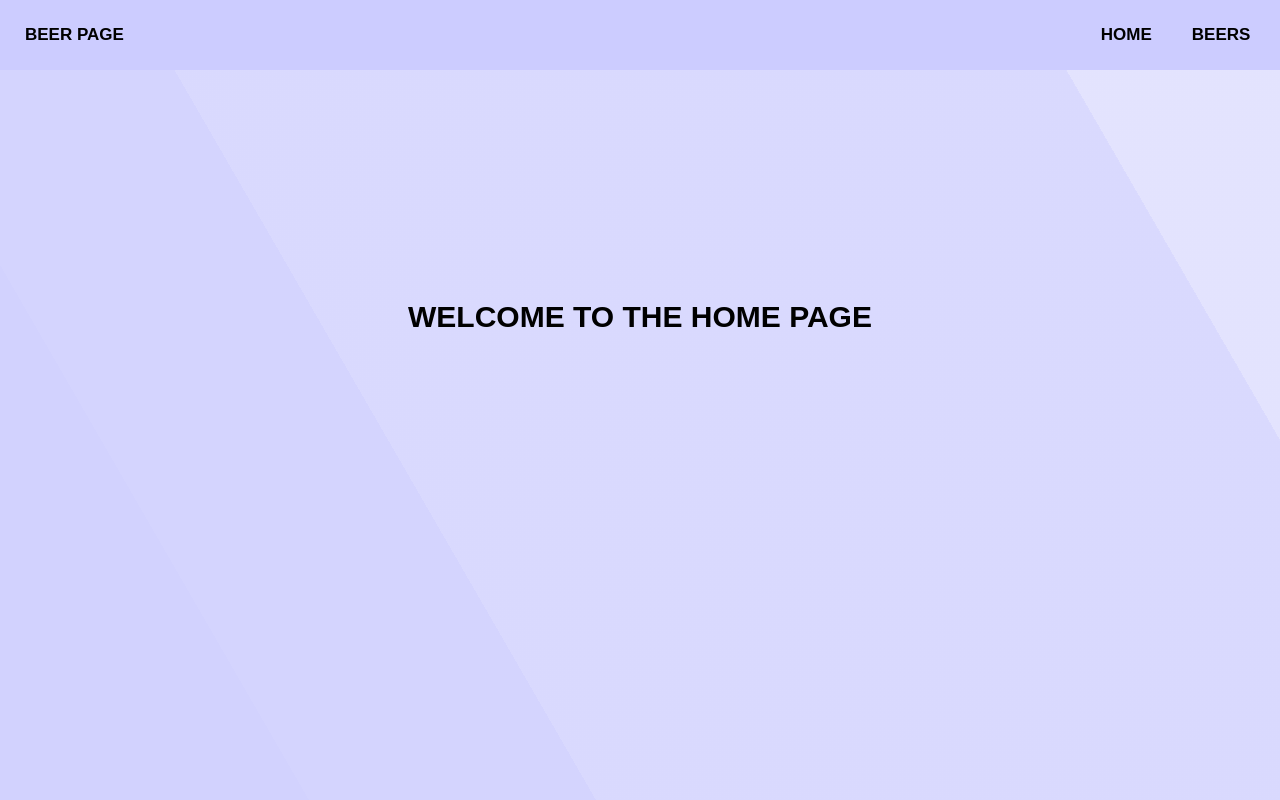
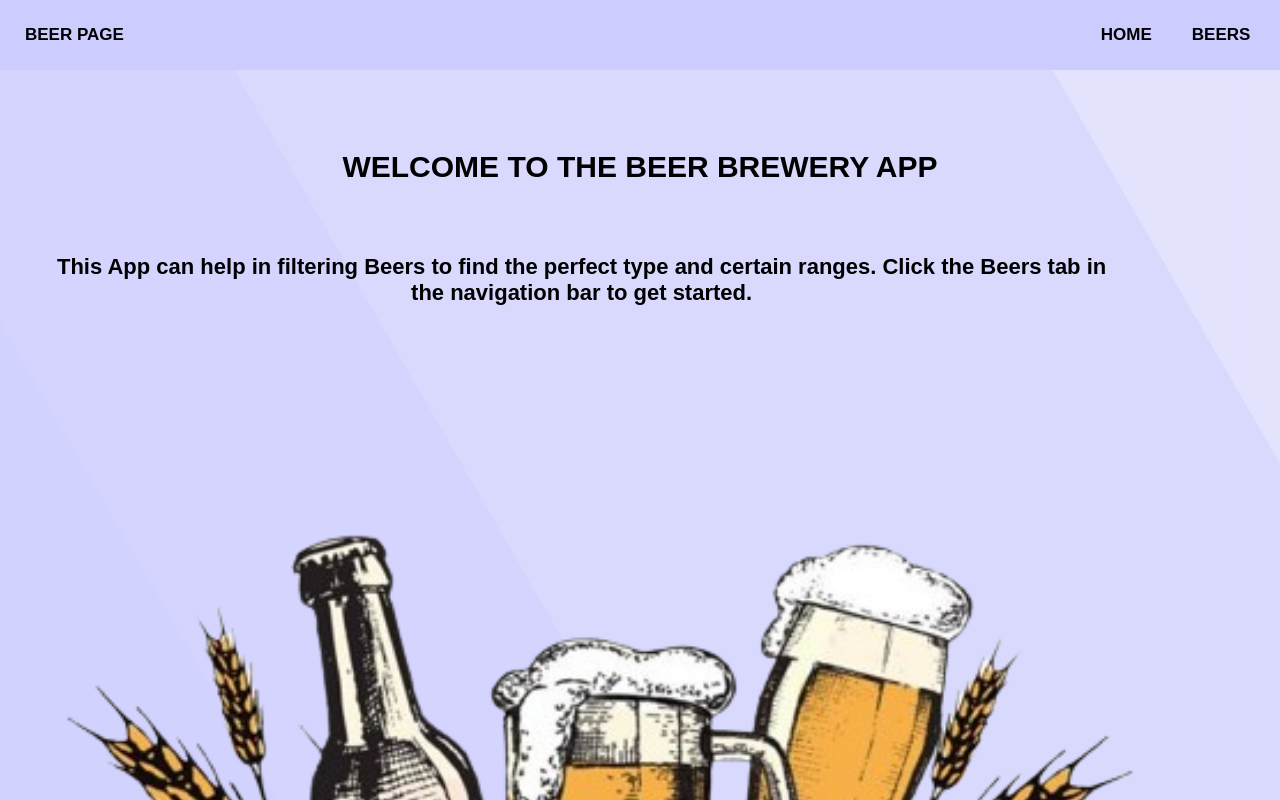
Before and after one commit to Nabeel626/punk-api-project, a React (Vite) app: page / in a window 1280 px wide. Shown: the top 800 px of the page. Built offline with nearby package versions, Linux system fonts and the light colour scheme; no server answers.

Commit message:
Added more to home page and created a animated background along with a new colour scheme.

```diff
--- a/src/components/MainContent/BeerCards/BeerCards.scss
+++ b/src/components/MainContent/BeerCards/BeerCards.scss
@@ -4,22 +4,40 @@
     top: 1em;
     background: transparent;
     z-index: 1;
-    padding-bottom: 17px;
 
     .beerCard__container {
         border: 2px solid black;
         display: grid;
+        grid-template-areas:
+        "image header header"
+        "image desc desc";
+        grid-template-columns: 90px 200px;
         box-shadow: #ccccff 8px 10px;
         background:transparent;
         border-radius: 10px;
-        height: auto;
         gap: 20px;
         margin: 50px;
         padding: 30px;
+        padding-bottom: 1px;
 
         .beerCard__image {
-            width: 40%;
+            width: 90%;
             height: 20vh;
+            grid-area: image;
+        }
+
+        .beerCard__name {
+            font-size: 26px;
+            grid-area: header;
+        }
+
+        .beerCard__desc {
+            font-size: 16px;
+            grid-area: desc;
+        }
+
+        .beerCard__splitter {
+            grid-area: splitter;
         }
 
         .beerCard__name, .beerCard__role, p {
--- a/src/components/MainContent/BeerCards/BeerCards.tsx
+++ b/src/components/MainContent/BeerCards/BeerCards.tsx
@@ -4,19 +4,19 @@ import { Beer } from "../../../Data/types";
 type BeerData = {
     image: string;
     name: string;
-    tagline: string;
     beers: Beer[];
     desciption: string;
 };
 
-const BeerCards = ({ image, name, tagline, beers, desciption } : BeerData) => {
+const BeerCards = ({ image, name, beers, desciption } : BeerData) => {
+
+    beers = [];
 
     return (
         <div className="beerCard__container">
             <img className="beerCard__image" src={image} alt="Beer Bottle"/>
 
             <h2 className="beerCard__name">{name}</h2>
-            <h4 className="beerCard__tagline">{tagline}</h4>
             <hr className="beerCard__splitter"/>
 
             <p className="beerCard__desc">{desciption} </p>
--- a/src/components/MainContent/BeerCards/BeerCardsContainer.tsx
+++ b/src/components/MainContent/BeerCards/BeerCardsContainer.tsx
@@ -29,7 +29,7 @@ const BeerCardsContainer = ({ beers } : BeerData) => {
 
             {filteredSearch.map((beer) => {
                 return <BeerCards key={beer.id} image={beer.image_url}
-                name={beer.name} tagline={beer.tagline} beers={beers}
+                name={beer.name} beers={beers}
                 desciption={beer.description} /> //This will map out the beer card so that it can return it
             })}
 
--- a/src/components/MainContent/Home/Home.scss
+++ b/src/components/MainContent/Home/Home.scss
@@ -1,6 +1,22 @@
-.welcome {
+.welcome__heading {
     text-align: center;
     font-size: 30px;
     position: relative;
+    top: 5em;
+}
+
+.welcome__heading--description {
+    text-align: center;
+    position: relative;
     top: 10em;
+    left: 2em;
+    width: 84%;
+    font-size: 22px;
 }
+
+.welcome__image {
+    position: relative;
+    top: 12em;
+    left: 1.5em;
+    width: 90%;
+}
--- a/src/components/MainContent/Home/Home.tsx
+++ b/src/components/MainContent/Home/Home.tsx
@@ -2,7 +2,13 @@ import "./Home.scss";
 
 const Home = () => {
   return (
-    <h2 className="welcome">WELCOME TO THE HOME PAGE</h2>
+    <><h2 className="welcome__heading">WELCOME TO THE BEER BREWERY APP</h2>
+
+    <h2 className="welcome__heading--description">This App can help in filtering Beers to
+    find the perfect type and certain ranges. Click the Beers tab in the navigation bar
+     to get started. </h2>
+
+    <img className="welcome__image" src="./src/assets/beerImage.png"/></>
   )
 }
 
```
Also changed, not shown: src/assets/beerImage.png (added).
